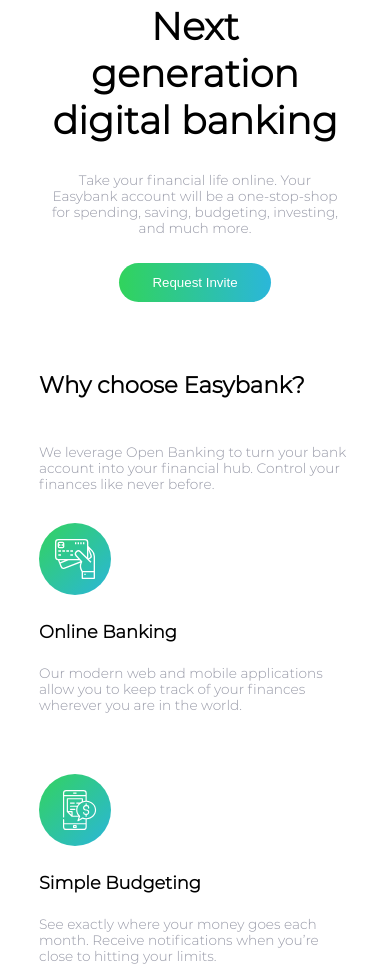
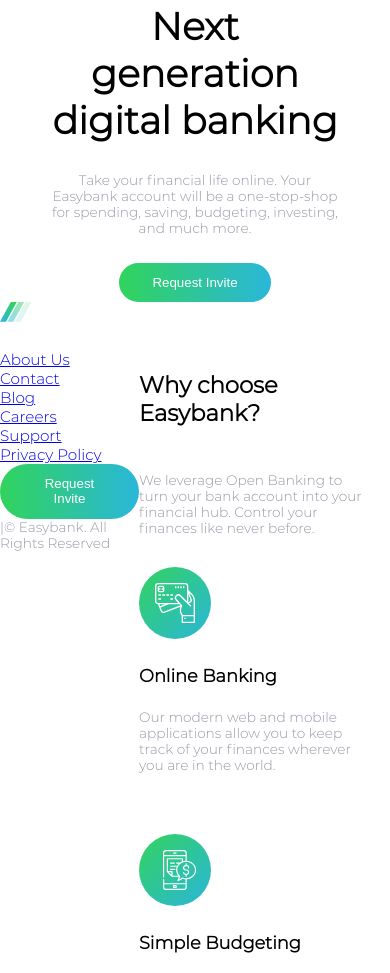
Before and after one commit to ChristySchott/easybank.github.io, a plain HTML site: page index.html in a window 390 px wide. Shown: the part 373-1346 px from the top of the page. Drawn offline with Linux system fonts and the light colour scheme.

Commit message:
Update style.css

```diff
--- a/css/style.css
+++ b/css/style.css
@@ -180,70 +180,9 @@ h1 {
 }
 /* article END */
 
-/* footer START */
-.footer {
-    grid-column: 1 / -1;
-    grid-row: 6 / span 1;
-
-    display: flex;
-    align-items: flex-start;
-    justify-content: space-around;
-    padding-top: 50px;
-    padding-bottom: 10px;
-    background: var(--Dark-Blue);
-}
-
-
-.social-icons {
-    margin-top: 25px;
-    display: flex;
-    justify-content: space-between;
-}
-
-.footer-item {
-    padding: 3px 0;
-}
-
-.footer-link {
-    text-decoration: none;
-    color: var(--Grayish-Blue);
-}
-
-.footer-link:hover {
-    color: var(--White);
-}
-
-.footer-right {
-    display: flex;
-    flex-direction: column;
-    align-items: flex-end;
-    justify-content: flex-end;
-}
-
-.paragraph-copyright {
-    padding: 0;
-    margin-top: 15px;
-    font-size: .8rem;
-}
-/* footer END */
 
 /* BREAKPOINTS */
-@media (max-width: 700px) {
-    .footer {
-        flex-direction: column;
-        align-items: center;
-        text-align: center;
-    }
-    .footer-list.list-1 {
-        padding: 1rem 0;
-    }
-    .footer-list.list-2 {
-        padding-bottom: 1rem;
-    }
-    .footer-right {
-        align-items: center;
-    }
-}
+
 
 @media (max-width: 900px) {
 
```
